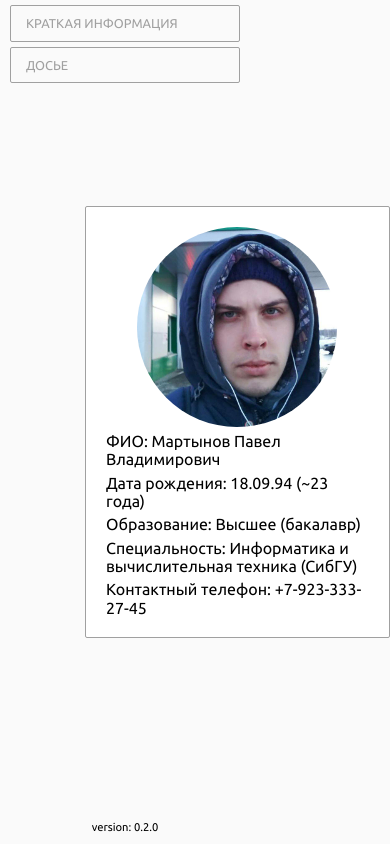
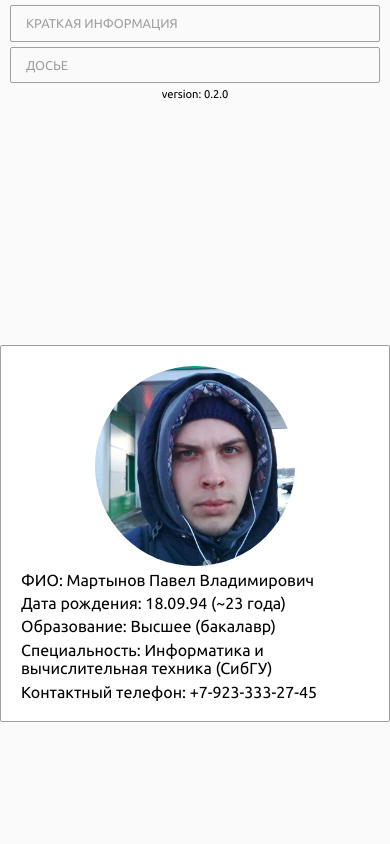
Before and after one commit to MartyDashP/LearnAngularSIS, an Angular app: page / in a window 390 px wide. Shown: the top 844 px of the page. Built offline with nearby package versions, Linux system fonts and the light colour scheme.

Commit message:
- в проект подключен normalize.css - верстка стала адаптивна

```diff
--- a/src/app/app.component.css
+++ b/src/app/app.component.css
@@ -1,7 +1,18 @@
 :host {
   display: flex;
-  flex-flow: row nowrap;
   width: 100%;
   padding: 0px;
   margin: 0px;
 }
+
+@media screen and (min-width: 1125px) {
+  :host {
+    flex-flow: row nowrap;
+  }
+}
+
+@media screen and (max-width: 1124px) {
+  :host {
+    flex-flow: column nowrap;
+  }
+}
--- a/src/app/content/content.component.html
+++ b/src/app/content/content.component.html
@@ -10,6 +10,7 @@
     </div>
   </div>
 </div>
+
 <div class="block" id="dossier">
   <div class="info">
     <h1>Досье</h1>
--- a/src/app/sidebar/sidebar.component.css
+++ b/src/app/sidebar/sidebar.component.css
@@ -1,17 +1,30 @@
-:host {
-  width: 250px;
-}
-
 .visible-sidebar {
   margin: 0px;
   padding: 0px;
-  width: 250px;
   display: flex;
   flex-flow: column nowrap;
-  height: 100vh;
-  position: fixed;
-  top: 0;
 }
+
+@media screen and (max-width: 1124px) {
+  :host {
+    width: 100%;
+  }
+}
+
+
+@media screen and (min-width: 1125px) {
+  .visible-sidebar {
+    width: 250px;
+    height: 100vh;
+    position: fixed;
+    top: 0;
+  }
+
+  :host {
+    width: 250px;
+  }
+}
+
 
 nav {
   flex-grow: 1;
--- a/src/styles.css
+++ b/src/styles.css
@@ -3,8 +3,14 @@ body {
   font-family: Ubuntu-Regular;
   margin: 0px;
   padding: 0px;
-  overflow-x: hidden;
-  overflow-y: hidden;
+
+}
+
+@media screen and (min-width: 1125px) {
+  body {
+    overflow-x: hidden;
+    overflow-y: hidden;
+  }
 }
 
 @font-face {
```
